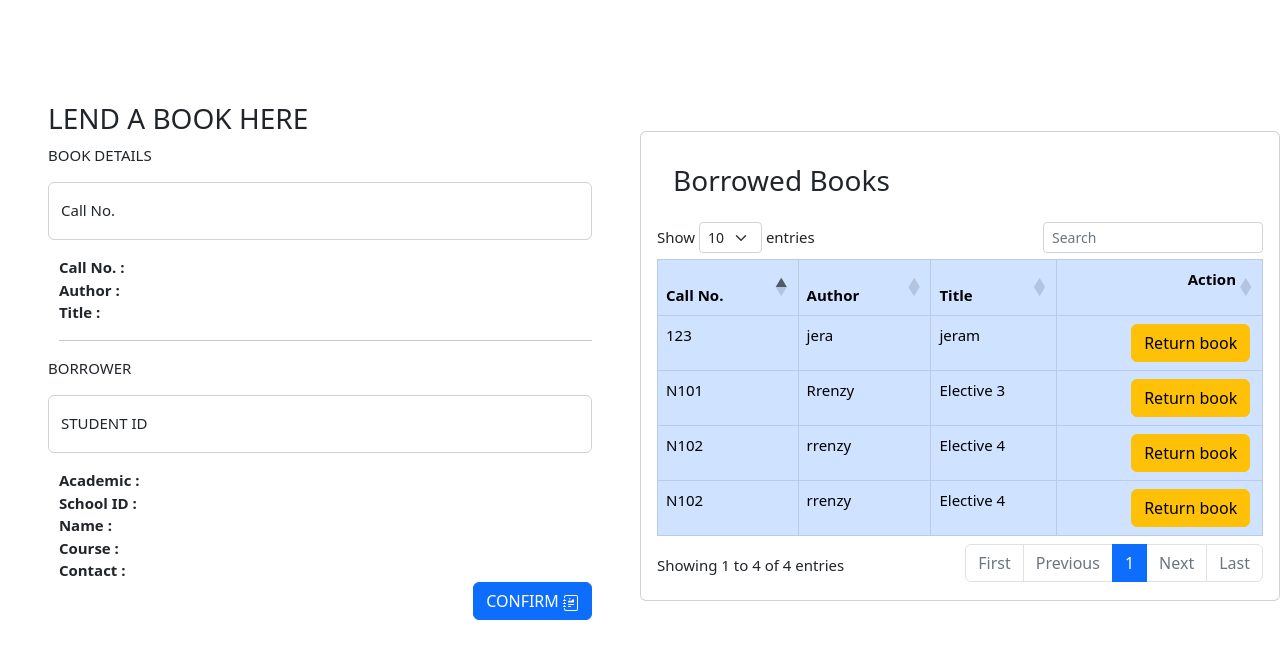
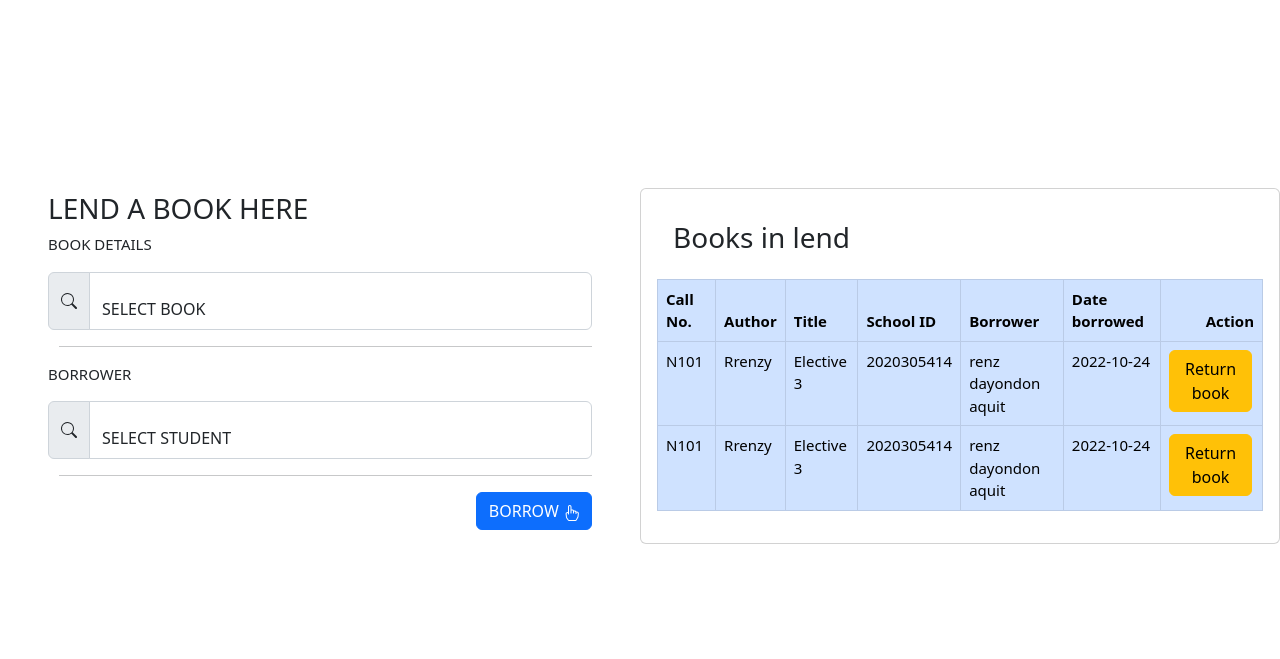
Before and after one commit to school-project-hub/ustp-school-library, a PHP site: page /lend/index.php in a window 1280 px wide. Shown: the part 58-717 px from the top of the page. Run offline with PHP 8.4, Linux system fonts and the light colour scheme; a user stored in the database is signed in; data comes from the database, SQL or seed files in the repository; some libraries are stand-ins or nearby versions.

Commit message:
added borrowed page

```diff
--- a/assets/cdnjs/index.php
+++ b/assets/cdnjs/index.php
@@ -5,3 +5,5 @@
 
 <script src="https://cdn.datatables.net/1.12.1/js/jquery.dataTables.min.js"></script>
 <script src="https://cdn.datatables.net/1.12.1/js/dataTables.bootstrap5.min.js"></script>
+
+<script src="http://ajax.googleapis.com/ajax/libs/jquery/1.11.0/jquery.min.js"></script>
--- a/books/index.php
+++ b/books/index.php
@@ -32,7 +32,7 @@
                 <th>Call No.</th>
                 <th>Author</th>
                 <th>Title</th>
-								<th ><p style="float: right;">Action</p></th>
+								<th ><c style="float: right;">Action</c></th>
 
             </tr>
         </thead>
--- a/borrower/index.php
+++ b/borrower/index.php
@@ -35,7 +35,7 @@
                 <th>Course</th>
                 <th>Phone</th>
                 <th>E-mail</th>
-								<th ><p style="float: right;">Action</p></th>
+								<th ><c style="float: right;">Action</c></th>
 
             </tr>
         </thead>
--- a/lend/index.php
+++ b/lend/index.php
@@ -1,5 +1,21 @@
 <?php require '..\auth/index.php'; ?>
 <?php require_once "..\config/index.php"; ?>
+ <?php
+$select = "SELECT * FROM book ";
+$result = $conn->query($select);
+$option = '<option value="">SELECT BOOK</option>';
+while($row = $result->fetch_object()){
+    $option .= '<option value="'.$row->id.'">'.$row->call_no.'</option>';
+}
+?>
+<?php
+$select2 = "SELECT * FROM borrower ";
+$result2 = $conn->query($select2);
+$option2 = '<option value="">SELECT STUDENT</option>';
+while($row2 = $result2->fetch_object()){
+    $option2 .= '<option value="'.$row2->id.'">'.$row2->school_id.'</option>';
+}
+?>
 <!DOCTYPE html>
 <html lang="en">
 <head>
@@ -12,7 +28,6 @@
     <?php require_once '..\assets/cdnjs/toplink.php'; ?>
     <?php require_once '..\assets/getbootstrap v5.2/index.php'; ?>
 
-
 </head>
 <body>
 <?php include '..\sidenav/index.php'; ?>
@@ -22,42 +37,101 @@
             <div class="card-title"><h3>LEND A BOOK HERE </h3>
             <div class="lend">
                 <P>BOOK DETAILS</P>
-                <div class="form-floating mb-3">
-								<input type="text" class="form-control" id="floatingInput" placeholder="CALL NO." name="callno">
-								<label for="floatingInput">Call No.</label>
-							</div>
 
-							<form action="process.php" method="post">
-							<div class="details">
-							<b>Call No. :</b> </br>
-							<b>Author :</b></br>
-							<b>Title :</b></br>
-							<hr class="divider">
-							</div>
+                <script type="text/javascript">
+            function getData(id, divid){
+                $.ajax({
+                    url: 'autoload.php?id='+id,
+                    success: function(html) {
+                        var ajaxDisplay = document.getElementById(divid);
+                        ajaxDisplay.innerHTML = html;
+                    }
+                });
+            }
+        </script>
+				<script type="text/javascript">
+            function getData2(id2, divid){
+                $.ajax({
+                    url: 'autoload2.php?id='+id2,
+                    success: function(html) {
+                        var ajaxDisplay = document.getElementById(divid);
+                        ajaxDisplay.innerHTML = html;
+                    }
+                });
+            }
+        </script>
+<form action="process.php" method="post" class="col-md">
+<div class="input-group mb-3">
+  <span class="input-group-text"><svg xmlns="http://www.w3.org/2000/svg" width="16" height="16" fill="currentColor" class="bi bi-search" viewBox="0 0 16 16">
+  <path d="M11.742 10.344a6.5 6.5 0 1 0-1.397 1.398h-.001c.03.04.062.078.098.115l3.85 3.85a1 1 0 0 0 1.415-1.414l-3.85-3.85a1.007 1.007 0 0 0-.115-.1zM12 6.5a5.5 5.5 0 1 1-11 0 5.5 5.5 0 0 1 11 0z"/>
+</svg></span>
+<div class="form-floating">
+<select name="bookid" id="id"  class="form-control" onchange="getData(this.value, 'displaydata')">
+              <?php echo $option;
+              ?>
+            </select>
+</div>
 
-            </div></div>
+</div>
+
+
+		<div class="details">
+			<div id="displaydata">
+            </div>
+				<hr class="divider">
+
+		</div>
+
+
+            </div>
+            </div>
             <div class="return">
 						<div class="lend">
                 <P>BORROWER</P>
-                <div class="form-floating mb-3">
-								<input type="text" class="form-control" id="floatingInput" placeholder="CALL NO." name="student_id">
-								<label for="floatingInput">STUDENT ID</label>
-							</div>
+<div class="input-group mb-3">
+  <span class="input-group-text"><svg xmlns="http://www.w3.org/2000/svg" width="16" height="16" fill="currentColor" class="bi bi-search" viewBox="0 0 16 16">
+  <path d="M11.742 10.344a6.5 6.5 0 1 0-1.397 1.398h-.001c.03.04.062.078.098.115l3.85 3.85a1 1 0 0 0 1.415-1.414l-3.85-3.85a1.007 1.007 0 0 0-.115-.1zM12 6.5a5.5 5.5 0 1 1-11 0 5.5 5.5 0 0 1 11 0z"/>
+</svg></span>
+<div class="form-floating">
+<select name="borrowerid" id="id2"  class="form-control" onchange="getData2(this.value, 'displaydata2')">
+              <?php echo $option2;
+              ?>
+            </select>
+</div>
 
-							<div class="details">
-							<b>Academic :</b> </br>
-							<b>School ID :</b></br>
-							<b>Name :</b></br>
-							<b>Course :</b></br>
-							<b>Contact :</b></br>
-							<hr class="dropdown-divider">
-							</div>
-	<button class="btn btn-primary" style="float: right;">CONFIRM <svg xmlns="http://www.w3.org/2000/svg" width="16" height="16" fill="currentColor" class="bi bi-journal-richtext" viewBox="0 0 16 16">
-  <path d="M7.5 3.75a.75.75 0 1 1-1.5 0 .75.75 0 0 1 1.5 0zm-.861 1.542 1.33.886 1.854-1.855a.25.25 0 0 1 .289-.047L11 4.75V7a.5.5 0 0 1-.5.5h-5A.5.5 0 0 1 5 7v-.5s1.54-1.274 1.639-1.208zM5 9.5a.5.5 0 0 1 .5-.5h5a.5.5 0 0 1 0 1h-5a.5.5 0 0 1-.5-.5zm0 2a.5.5 0 0 1 .5-.5h2a.5.5 0 0 1 0 1h-2a.5.5 0 0 1-.5-.5z"/>
-  <path d="M3 0h10a2 2 0 0 1 2 2v12a2 2 0 0 1-2 2H3a2 2 0 0 1-2-2v-1h1v1a1 1 0 0 0 1 1h10a1 1 0 0 0 1-1V2a1 1 0 0 0-1-1H3a1 1 0 0 0-1 1v1H1V2a2 2 0 0 1 2-2z"/>
-  <path d="M1 5v-.5a.5.5 0 0 1 1 0V5h.5a.5.5 0 0 1 0 1h-2a.5.5 0 0 1 0-1H1zm0 3v-.5a.5.5 0 0 1 1 0V8h.5a.5.5 0 0 1 0 1h-2a.5.5 0 0 1 0-1H1zm0 3v-.5a.5.5 0 0 1 1 0v.5h.5a.5.5 0 0 1 0 1h-2a.5.5 0 0 1 0-1H1z"/>
+</div>
+
+<div class="details">
+			<div id="displaydata2">
+            </div>
+				<hr class="divider">
+
+		</div>
+		<!-- Modal -->
+		<form action="process.php" method="post"></form>
+<div class="modal fade" id="exampleModal" tabindex="-1" aria-labelledby="exampleModalLabel" aria-hidden="true">
+  <div class="modal-dialog">
+    <div class="modal-content">
+      <div class="modal-header">
+        <h1 class="modal-title fs-5" id="exampleModalLabel">Confirmation</h1>
+        <button type="button" class="btn-close" data-bs-dismiss="modal" aria-label="Close"></button>
+      </div>
+      <div class="modal-body">
+        Confirm to borrow a book to this student?
+      </div>
+      <div class="modal-footer">
+        <button type="button" class="btn btn-secondary" data-bs-dismiss="modal">CANCEL</button>
+        <button type="button" name="btn-borrow" class="btn btn-primary">CONFIRM</button>
+      </div>
+    </div>
+  </div>
+</div>
+		</form>
+	<button class="btn btn-primary" style="float: right;"  data-bs-toggle="modal" data-bs-target="#exampleModal">BORROW <svg xmlns="http://www.w3.org/2000/svg" width="16" height="16" fill="currentColor" class="bi bi-hand-index" viewBox="0 0 16 16">
+  <path d="M6.75 1a.75.75 0 0 1 .75.75V8a.5.5 0 0 0 1 0V5.467l.086-.004c.317-.012.637-.008.816.027.134.027.294.096.448.182.077.042.15.147.15.314V8a.5.5 0 1 0 1 0V6.435a4.9 4.9 0 0 1 .106-.01c.316-.024.584-.01.708.04.118.046.3.207.486.43.081.096.15.19.2.259V8.5a.5.5 0 0 0 1 0v-1h.342a1 1 0 0 1 .995 1.1l-.271 2.715a2.5 2.5 0 0 1-.317.991l-1.395 2.442a.5.5 0 0 1-.434.252H6.035a.5.5 0 0 1-.416-.223l-1.433-2.15a1.5 1.5 0 0 1-.243-.666l-.345-3.105a.5.5 0 0 1 .399-.546L5 8.11V9a.5.5 0 0 0 1 0V1.75A.75.75 0 0 1 6.75 1zM8.5 4.466V1.75a1.75 1.75 0 1 0-3.5 0v5.34l-1.2.24a1.5 1.5 0 0 0-1.196 1.636l.345 3.106a2.5 2.5 0 0 0 .405 1.11l1.433 2.15A1.5 1.5 0 0 0 6.035 16h6.385a1.5 1.5 0 0 0 1.302-.756l1.395-2.441a3.5 3.5 0 0 0 .444-1.389l.271-2.715a2 2 0 0 0-1.99-2.199h-.581a5.114 5.114 0 0 0-.195-.248c-.191-.229-.51-.568-.88-.716-.364-.146-.846-.132-1.158-.108l-.132.012a1.26 1.26 0 0 0-.56-.642 2.632 2.632 0 0 0-.738-.288c-.31-.062-.739-.058-1.05-.046l-.048.002zm2.094 2.025z"/>
 </svg> </button>
-</form>
+
+
             </div>
             </div>
         </div>
@@ -67,7 +141,7 @@
     <div class="card mt-5">
         <div class="card-body">
             <div class="row p-3">
-              <h3>Borrowed Books</h3>
+              <h3>Books in lend</h3>
 
             </div>
         <table id="datatableid" class="table table-bordered table-primary col-md-12">
@@ -76,13 +150,16 @@
                 <th>Call No.</th>
                 <th>Author</th>
                 <th>Title</th>
-								<th ><p style="float: right;">Action</p></th>
+								<th>School ID</th>
+								<th>Borrower</th>
+								<th>Date borrowed</th>
+								<th ><c style="float: right;">Action</c></th>
 
             </tr>
         </thead>
         <tbody>
 				<?php
-							$query = "SELECT * FROM book";
+							$query = "SELECT borrowed.id, book.call_no, book.author, book.title, borrower.school_id, concat(borrower.f_name,' ',borrower.m_name,' ',borrower.l_name) as student, borrowed.date_borrowed FROM borrowed inner join book inner join borrower where borrowed.id_book = book.id AND borrowed.id_borrower = borrower.id order by borrowed.date_borrowed desc ";
 							$result = mysqli_query($conn, $query);
 
 							while($row = mysqli_fetch_array($result)) { $id =$row["id"]; ?>
@@ -90,6 +167,9 @@
                 <td><?php echo  $row["call_no"]; ?></td>
                 <td><?php echo  $row["author"]; ?></td>
                 <td><?php echo  $row["title"]; ?></td>
+								<td><?php echo  $row["school_id"]; ?></td>
+								<td><?php echo  $row["student"]; ?></td>
+								<td><?php echo  $row["date_borrowed"]; ?></td>
 								<td>
 										<a href="form.php?edit=<?php echo $row["id"];?>" class="btn btn-warning btn-e"> Return book</a>
                             </td>
```
Also changed, not shown: lend/autoload.php (+17 -0 lines), lend/autoload2.php (added, +18 -0 lines), lend/process.php (+15 -0 lines).
